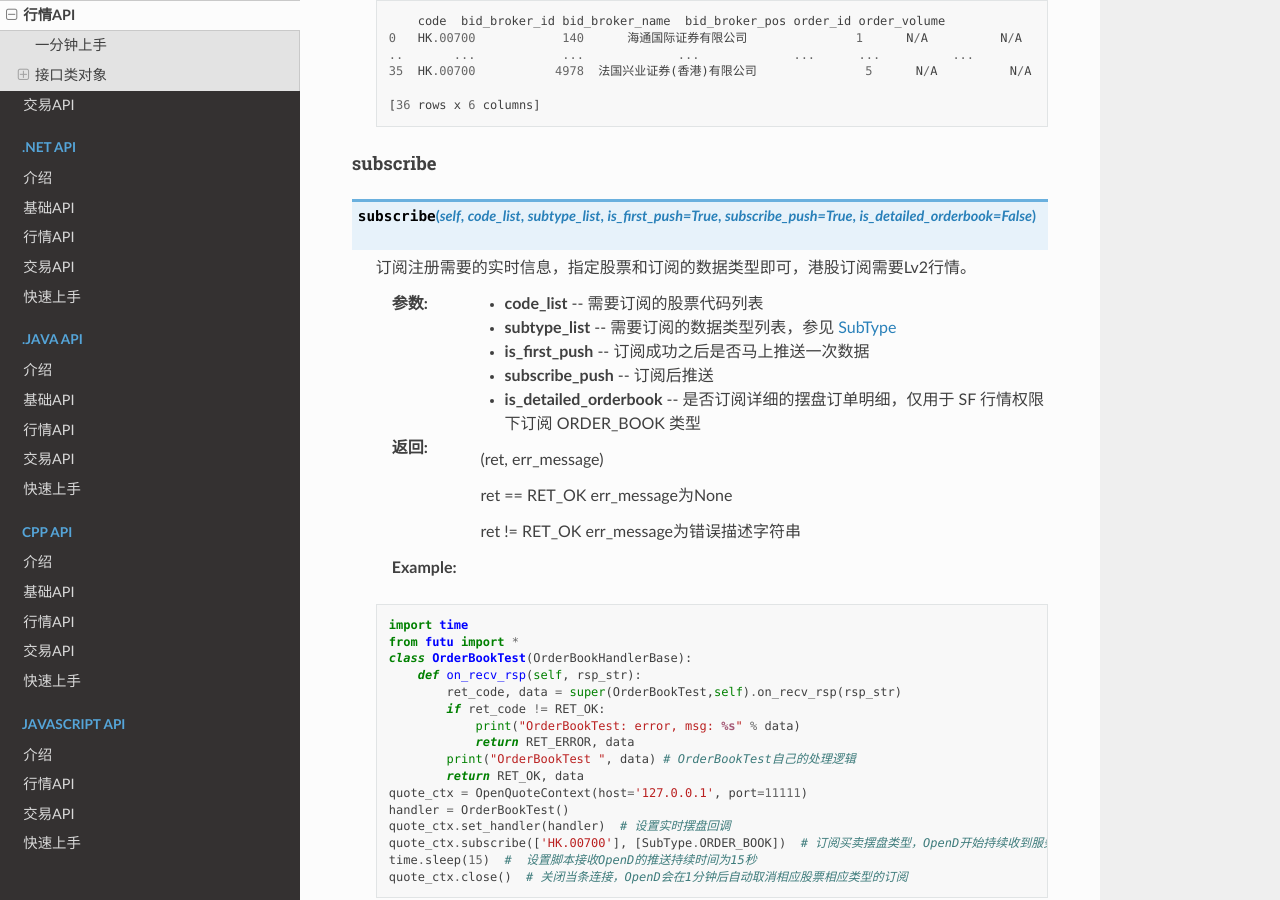
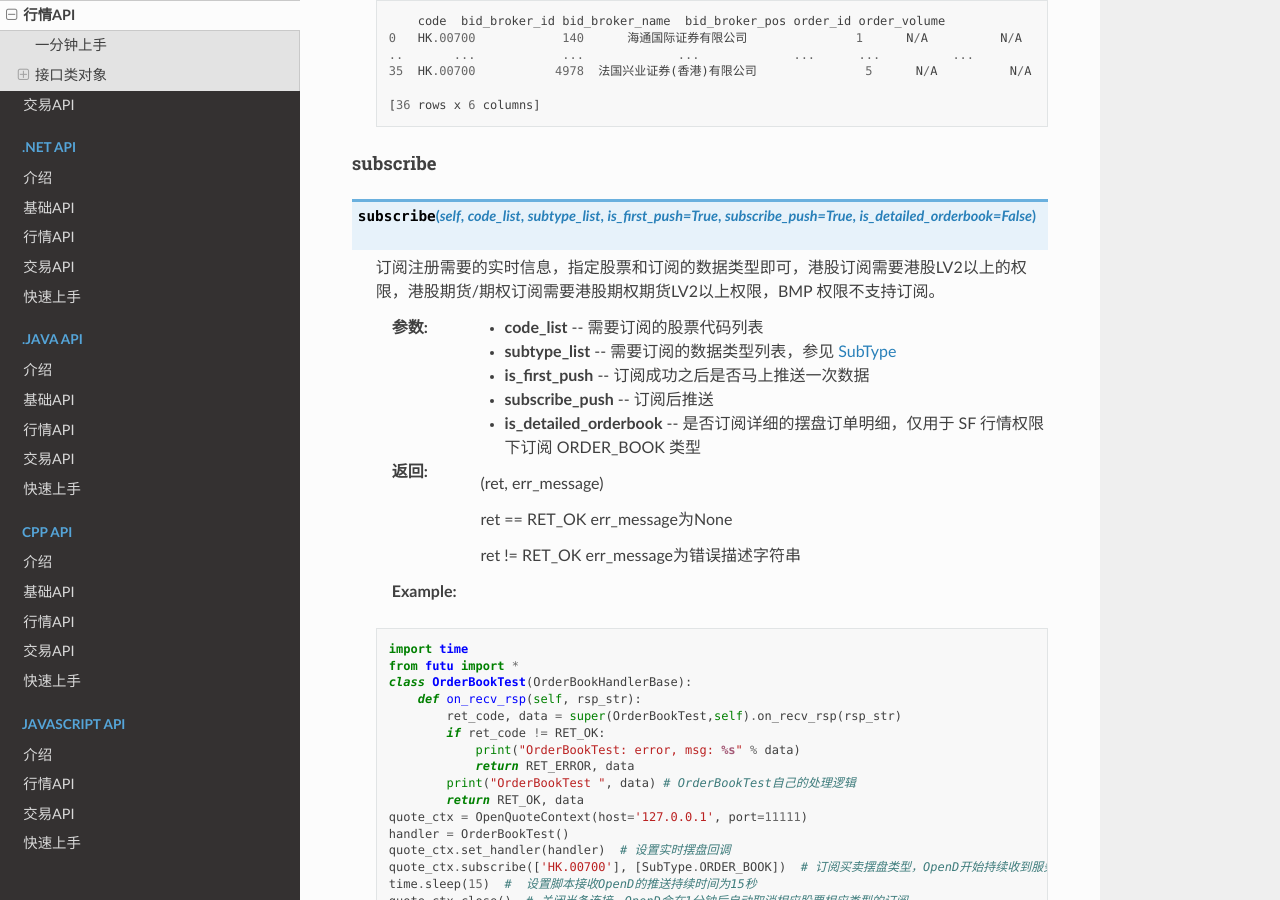
Before and after one commit to FutunnOpen/futu-api-doc, a Sphinx documentation site: the page built from doc_maker/source/api/Quote_API.rst, in a window 1280 px wide and 900 px high, scrolled down 18123 px. Built offline with Sphinx 7.4.7 and the Read the Docs theme 2.0.0, drawn with Linux system fonts in a browser that asks for light colours; some of the changed text lies outside the part shown.

Commit message:
add 港股BMP的订阅，条件选股，窝轮的文档说明。

```diff
--- a/doc_maker/source/api/Quote_API.rst
+++ b/doc_maker/source/api/Quote_API.rst
@@ -889,7 +889,7 @@ subscribe
 
 ..  py:function:: subscribe(self, code_list, subtype_list, is_first_push=True, subscribe_push=True, is_detailed_orderbook=False)
 
- 订阅注册需要的实时信息，指定股票和订阅的数据类型即可，港股订阅需要Lv2行情。
+ 订阅注册需要的实时信息，指定股票和订阅的数据类型即可，港股订阅需要港股LV2以上的权限，港股期货/期权订阅需要港股期权期货LV2以上权限，BMP 权限不支持订阅。
 
  :param code_list: 需要订阅的股票代码列表
  :param subtype_list: 需要订阅的数据类型列表，参见 SubType_
@@ -1858,7 +1858,7 @@ get_warrant
 
 ..  py:function:: get_warrant(self, stock_owner='', req=None)
 
- 通过标的股查询窝轮
+ 通过标的股查询窝轮，港股 BMP 权限不支持查询窝轮功能。
 
  :param stock_owner: 所属正股的股票代码,例如：'HK.00700'，会去找腾讯的窝轮，注意有些股票没有对应窝轮牛熊。
  :param req: 请求参数组合
@@ -2246,7 +2246,7 @@ get_stock_filter
 
 ..  py:function:: get_stock_filter(self, market, filter_list, plate_code=None, begin=0, num=200)
 
- 获取条件选股
+ 获取条件选股，港股 BMP 权限不支持条件选股功能。
 
  :param market: 市场标识，注意这里不区分沪和深，输入沪或者深都会返回沪深市场的股票（这个是和客户端保持一致的）参见 Market_
  :param filter_list:
--- a/doc_maker/source/protocol/intro.rst
+++ b/doc_maker/source/protocol/intro.rst
@@ -374,8 +374,10 @@ API用户额度
 获取股票快照
 ~~~~~~~~~~~~~~~~~~~~~~~~~~~~~~~~~~~~
   * 请求协议ID: 3203_
-  * 每次可请求股票数最多 :red-strengthen:`400`
-  * 30秒内快照最多请求次数 :red-strengthen:`60`
+  * 每次可请求股票数最多 :red-strengthen:`400` 个
+  * 30秒内快照最多请求次数 :red-strengthen:`60` 次
+  * 港股 BMP 权限下，单次请求的香港证券（含窝轮牛熊界内证）快照数量上限是 :red-strengthen:`20` 个
+  * 港股期权期货 BMP 权限下，单次请求的香港期货和期权的快照数量上限是 :red-strengthen:`20` 个
 
 .. _get-plate-list-limit:
 
```
